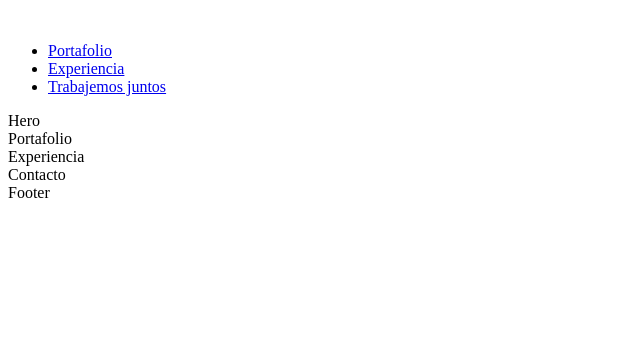
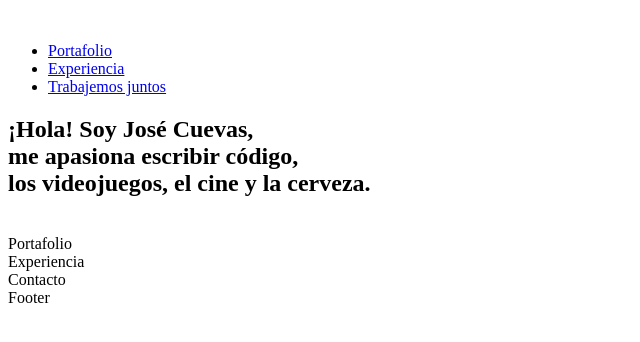
Before and after one commit to JoseCrz/workshop-portfolio, a plain HTML site: page index.html in a window 1280 px wide. Shown: the whole page, without its empty margins (0-640 px from the left). Drawn offline with Linux system fonts and the light colour scheme.

Commit message:
Added HTML tags to Hero Section

```diff
--- a/index.html
+++ b/index.html
@@ -15,7 +15,10 @@
             </ul>
         </nav>
     </header>
-    <section>Hero</section>
+    <section>
+        <h1>¡Hola! Soy <strong>José Cuevas</strong>,<br> me <strong>apasiona</strong> escribir <strong>código</strong>,<br> los videojuegos, el cine y la cerveza.</h1>
+        <img src="" alt="">
+    </section>
     <section>Portafolio</section>
     <section>Experiencia</section>
     <section>Contacto</section>
```
